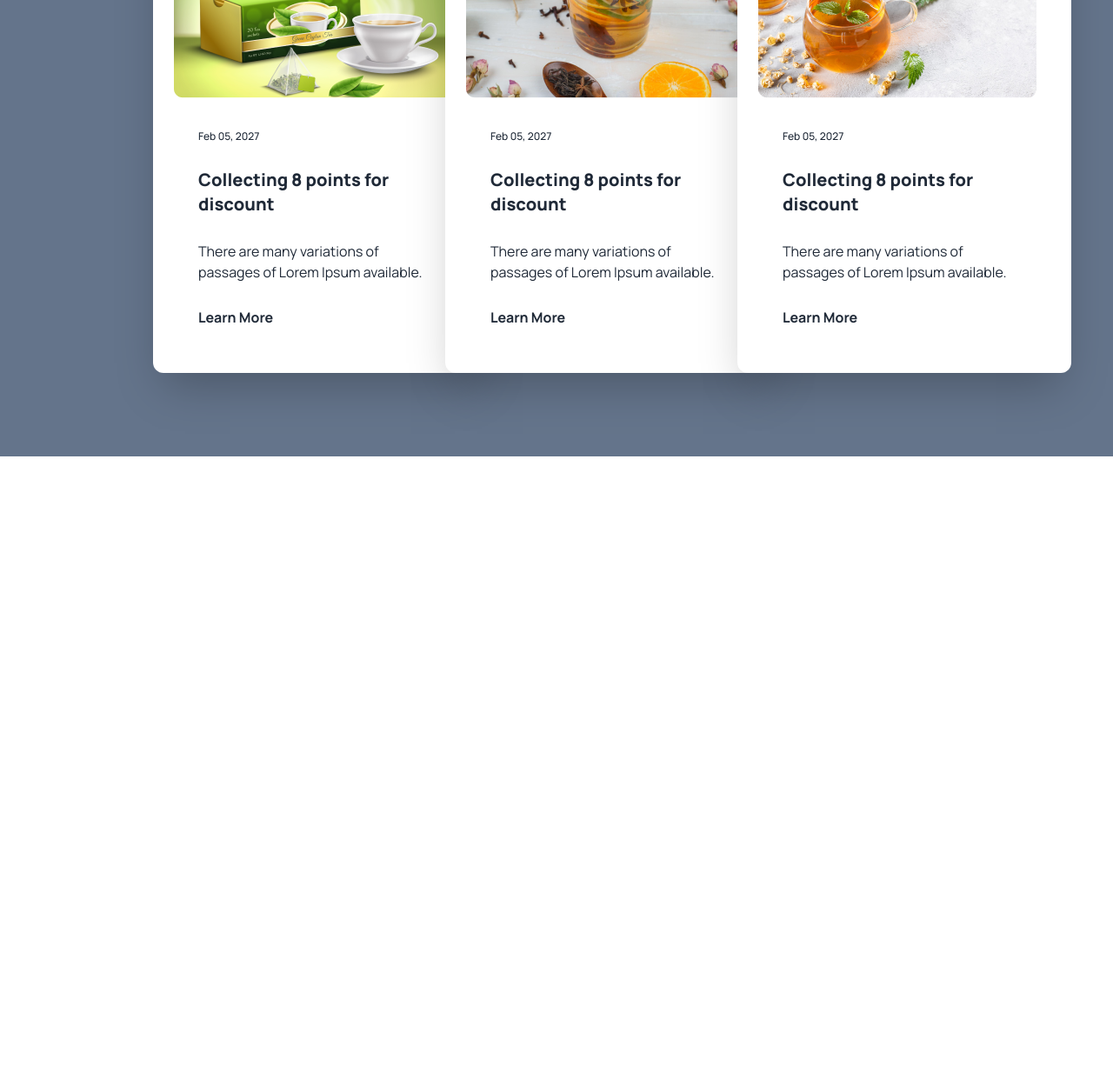
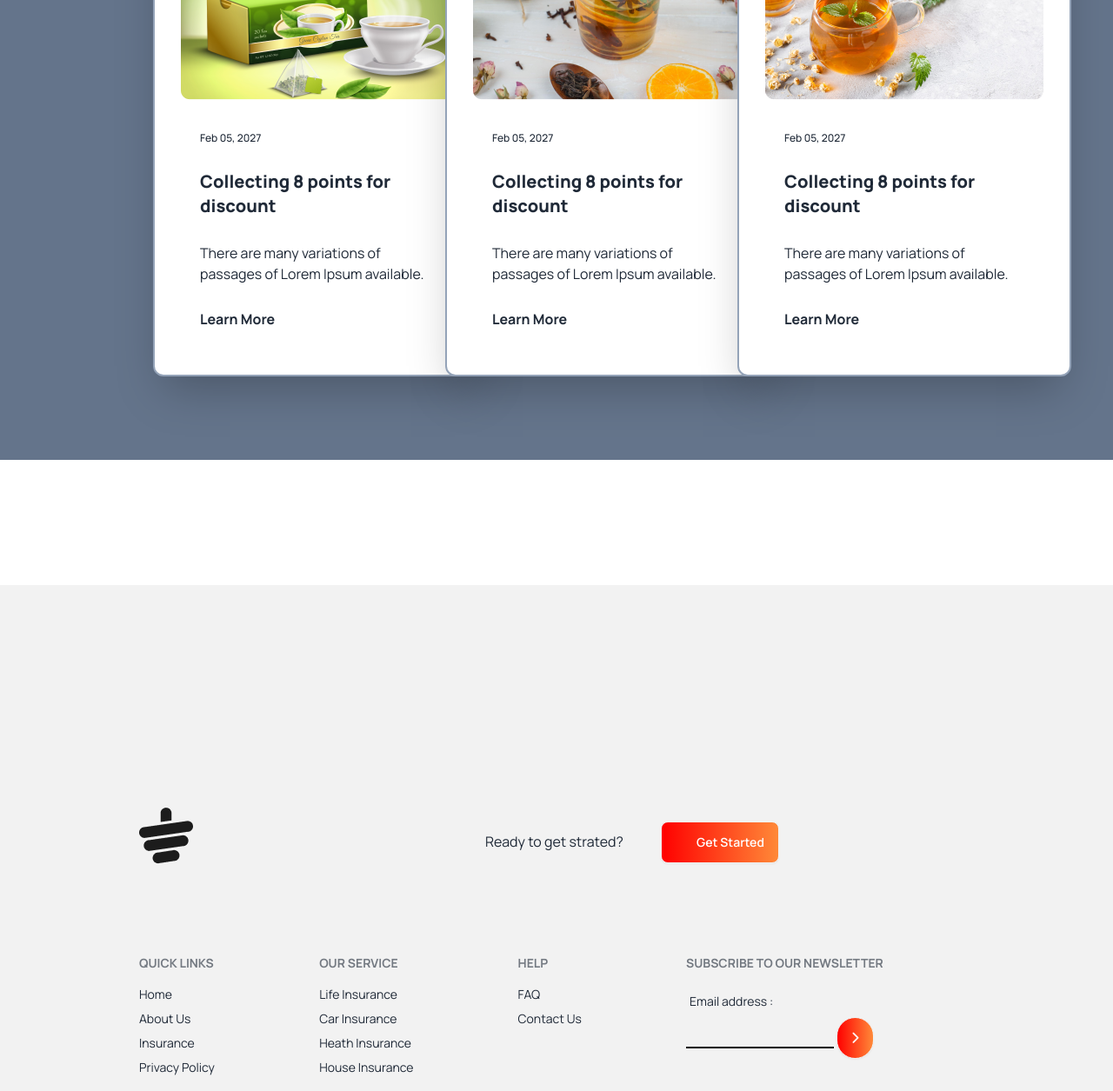
Before and after one commit to muhammadamirhamza90/Tea-house, a plain HTML site: page index.html in a window 1280 px wide. Shown: the part 3240-4495 px from the top of the page at 87% size. Before the commit the page ends 3765 px from the top, so only its background shows below. Drawn offline with nearby package versions, Linux system fonts and the light colour scheme.

Commit message:
added footer section

```diff
--- a/index.html
+++ b/index.html
@@ -229,8 +229,8 @@
             <div
                 class="grid lg:grid-cols-3 md:grid-cols-2 grid-cols-1 justify-evenly lg:gap-0 gap-5 lg:px-28 lg:gap-x-8">
                 <!-- 1st card -->
-                <div class=" bg-base-100 shadow-2xl rounded-xl lg:p-5 border-1 border-black lg:w-96">
-                    <figure><img class="p-1" src="./assets/news-1.png" alt="" /></figure>
+                <div class=" bg-base-100 shadow-2xl rounded-xl lg:p-5 border-2 border-slate-400 lg:w-96">
+                    <figure><img class="p-1 lg:mx-auto" src="./assets/news-1.png" alt="" /></figure>
                     <div class="card-body lg:space-y-5 space-y-2">
                         <p class="text-xs font-medium">Feb 05, 2027</p>
                         <h2 class="lg:text-xl font-extrabold">Collecting 8 points for discount</h2>
@@ -241,8 +241,8 @@
                     </div>
                 </div>
                 <!-- 2nd card -->
-                <div class=" bg-base-100 shadow-2xl rounded-xl lg:p-5  border-1 border-black lg:w-96">
-                    <figure><img class="p-1" src="./assets/news-2.png" alt="Shoes" /></figure>
+                <div class=" bg-base-100 shadow-2xl rounded-xl lg:p-5  border-2 border-slate-400 lg:w-96">
+                    <figure><img class="p-1 lg:mx-auto" src="./assets/news-2.png" alt="Shoes" /></figure>
                     <div class="card-body lg:space-y-5 space-y-2">
                         <p class="text-xs font-medium">Feb 05, 2027</p>
                         <h2 class="lg:text-xl font-extrabold">Collecting 8 points for discount</h2>
@@ -253,8 +253,8 @@
                     </div>
                 </div>
                 <!-- third card -->
-                <div class=" bg-base-100 shadow-2xl rounded-xl lg:p-5 border-1 border-black lg:w-96">
-                    <figure><img class="p-1" src="./assets/news-3.png" alt="Shoes" /></figure>
+                <div class=" bg-base-100 shadow-2xl rounded-xl lg:p-5 border-2 border-slate-400 lg:w-96">
+                    <figure><img class="p-1 lg:mx-auto" src="./assets/news-3.png" alt="Shoes" /></figure>
                     <div class="card-body lg:space-y-5 space-y-2">
                         <p class="text-xs font-medium">Feb 05, 2027</p>
                         <h2 class="lg:text-xl font-extrabold">Collecting 8 points for discount</h2>
@@ -267,6 +267,62 @@
             </div>
 
         </section>
+
+        <!-- footer section -->
+        <footer class="lg:mt-36 mt-11 lg:p-40 p-4  text-base-content bg-base-200 lg:relative">
+            <div class="grid  lg:grid-flow-col grid-flow-row lg:my-24 my-8">
+                <img class="mb-2 pr" src="./assets/cup.png" alt="">
+                <p class="lg:absolute right-96">
+                    <span class="pr-10">Ready to get strated?</span>
+                    <button class="btn bg-gradient-to-r from-[#F00] to-[#FF8938]  text-white mt-4 lg:pl-10">Get
+                        Started</button>
+                </p>
+            </div>
+            <div class="footer">
+                <nav>
+                    <header class="footer-title">Quick Links</header>
+                    <a class="link link-hover">Home</a>
+                    <a class="link link-hover">About Us</a>
+                    <a class="link link-hover">Insurance</a>
+                    <a class="link link-hover">Privacy Policy</a>
+                </nav>
+                <nav>
+                    <header class="footer-title">Our Service</header>
+                    <a class="link link-hover">Life Insurance</a>
+                    <a class="link link-hover">Car Insurance</a>
+                    <a class="link link-hover">Heath Insurance</a>
+                    <a class="link link-hover">House Insurance</a>
+                </nav>
+                <nav>
+                    <header class="footer-title">Help</header>
+                    <a class="link link-hover">FAQ</a>
+                    <a class="link link-hover">Contact Us</a>
+                </nav>
+                <form>
+                    <header class="footer-title">Subscribe to our newsletter</header>
+                    <fieldset class="">
+                        <label class="label">
+                            <span class="label-text">Email address :</span>
+                        </label>
+                        <div class="">
+                            <input type="text" placeholder=""
+                                class="bg-transparent border-b-2 border-black outline-0" />
+                            <button class="btn bg-gradient-to-r from-[#F00] to-[#FF8938] text-white rounded-full ">
+                                <i class="fa-solid fa-chevron-right"></i>
+                            </button>
+                            <div class="lg:my-10 my-5 text-center space-x-5">
+                                <i class="fa-brands fa-facebook"></i>
+                                <i class="fa-brands fa-square-twitter"></i>
+                                <i class="fa-brands fa-square-instagram"></i>
+                            </div>
+                        </div>
+                    </fieldset>
+                </form>
+            </div>
+            <div class="lg:mt-28 mt-5 text-center">
+                <p>Copyright © 2024 - All right reserved by ACME Industries Ltd</p>
+            </div>
+        </footer>
     </main>
 </body>
 
```
